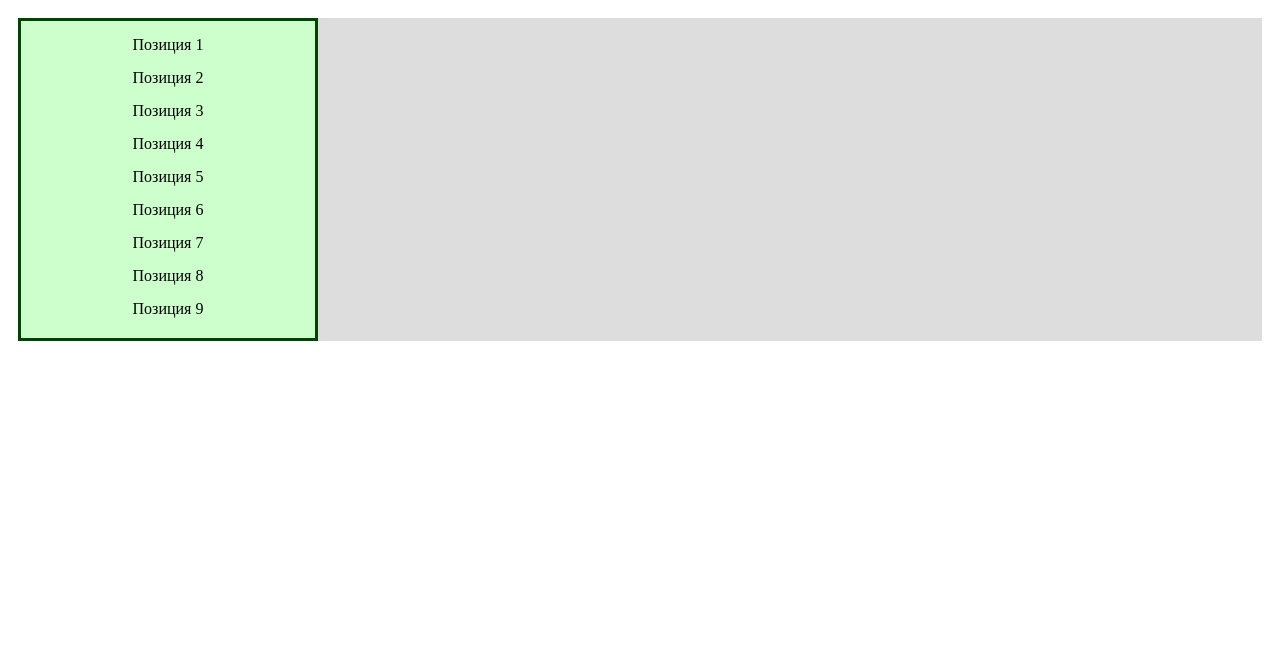
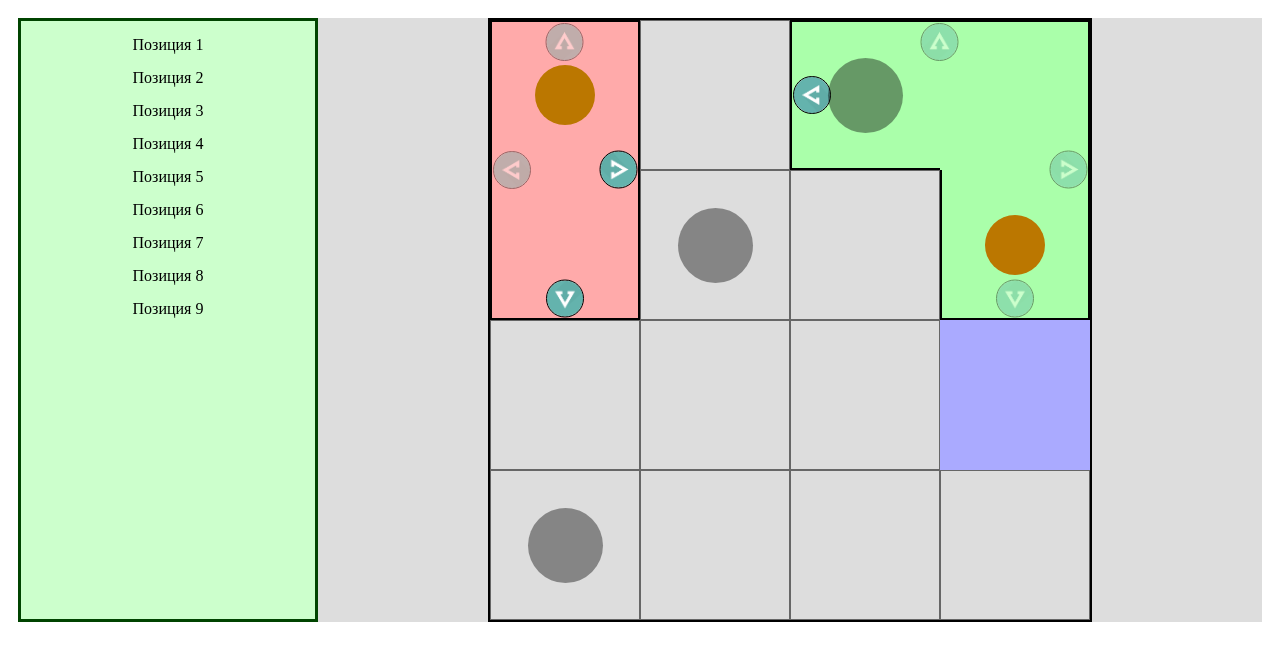
Before and after one commit to lis96/Thrifty_squirrels, a plain HTML site: page index.html in a window 1280 px wide. Drawn offline with Linux system fonts and the light colour scheme.

Commit message:
Base menu created

```diff
--- a/GUI/Field.js
+++ b/GUI/Field.js
@@ -33,6 +33,10 @@ class FieldGUI {
 		this.wrapped._minks.forEach(mink => {
 			this._minks.push(new MinkGUI(mink, this));
 		});
+		this._islands = [];
+		this.wrapped._islands.forEach(island => {
+			this._islands.push(new IslandGUI(island, this));
+		});
 	}
 
 	coordsOfTheGrid(coords) {
--- /dev/null
+++ b/GUI/Island.js
@@ -0,0 +1,14 @@
+'use strict';
+
+class IslandGUI {
+	constructor(wrapped, fieldGUI) {
+		this.wrapped = wrapped;						//обёртывающая декоратора
+		this.wrapped.setWrapper(this);				//регистрируем обёртку
+		this.field = fieldGUI;						//GUI поля
+		this.color = Settings.getFollowingColor();	//выдаём цвет
+		//на фаборике создаём объект графического элемента белочки
+		this.jQ = $('<div class="island"></div>').css(this.field.coordsOfTheGrid(this.wrapped.coords)).css('background-color', this.color);
+		//добавляем элемент на поле
+		this.field.jQ.append(this.jQ);
+	}
+}
--- a/GUI/Mink.js
+++ b/GUI/Mink.js
@@ -14,6 +14,9 @@ class MinkGUI {
 		//jQuery элемент
 		this.jQ = $('<div class="mink"><div class="circle"></div></div>').css(this.field.coordsOfTheGrid(this.wrapped.getCoords()));
 		this.field.jQ.append(this.jQ);	//Добавляем элемент на поле
+		if (this.wrapped.isFulled()) {
+			this.jQ.addClass('deactivate');
+		}
 	}
 	hideNut() {
 		/*
--- a/game/Field.js
+++ b/game/Field.js
@@ -12,6 +12,7 @@ class Field {
 
 	constructor() {
 		this._squirrels = [];				//массив белок
+		this._islands = [];
 		this._minks = [];					//массив норок
 		this._height = this._width = 4;		//размеры (дефолтно 4)
 		this._field = [];					//поле
@@ -37,6 +38,10 @@ class Field {
 			Производим переграссчёт таблицы поля в соответствии с положением белок на поле
 		*/
 		this._emptyField();
+		this._islands.forEach(island => {
+			const coords = island.getCoords();
+			this._field[coords[0] * this._width + coords[1]] = 1;
+		});
 		this._squirrels.forEach(sq => {
 			sq.getCoordsList().forEach(coords => {
 				if (this._field[coords[0] * this._width + coords[1]]) {
@@ -59,6 +64,20 @@ class Field {
 		*/
 		this._squirrels.push(sq);
 		this.resolveSquirrelsSpace();
+	}
+
+	setIsland(island) {
+		/*
+			Функция добавления островка на поле
+		*/
+		this._islands.push(island);
+		const islandCoords = island.getCoords();
+		this._minks.forEach(mink => {
+			const coords = mink.getCoords();
+			if (coords[0] === islandCoords[0] && coords[1] == islandCoords[1]) {
+				mink.hideNut();
+			}
+		});
 	}
 
 	toString() {
--- /dev/null
+++ b/game/Island.js
@@ -0,0 +1,20 @@
+class Island {
+	constructor(coords, field) {
+		this.coords = [coords[0], coords[1]];	//координаты белки на поле
+		this.field = field;						//поле
+		this.field.setIsland(this);				//вызываем функцию учёта белки на поле
+		this.wrappers = [];						//список обёртывающих
+	}
+	setWrapper(wrapper) {
+		/*
+			Регистрируем обёртывающую
+		*/
+		this.wrappers.push(wrapper);
+	}
+	getCoords() {
+		/*
+			Защищённый доступ к координатам
+		*/
+		return [this.coords[0], this.coords[1]];
+	}
+}
--- a/index.html
+++ b/index.html
@@ -12,10 +12,12 @@
 	<script language="javascript" type="text/javascript" src="game/squirrelsTypes.js"></script>
 	<script language="javascript" type="text/javascript" src="game/Mink.js"></script>
 	<script language="javascript" type="text/javascript" src="game/Squirrel.js"></script>
+	<script language="javascript" type="text/javascript" src="game/Island.js"></script>
 	<script language="javascript" type="text/javascript" src="game/Field.js"></script>
 	<script language="javascript" type="text/javascript" src="GUI/squirrelsGraphicFactory.js"></script>
 	<script language="javascript" type="text/javascript" src="GUI/Mink.js"></script>
 	<script language="javascript" type="text/javascript" src="GUI/Squirrel.js"></script>
+	<script language="javascript" type="text/javascript" src="GUI/Island.js"></script>
 	<script language="javascript" type="text/javascript" src="GUI/Field.js"></script>
 	<script language="javascript" type="text/javascript" src="positions.js"></script>
 	<script language="javascript" type="text/javascript" src="GUI/Menu.js"></script>
--- a/index.js
+++ b/index.js
@@ -1 +1,2 @@
-new MenuGUI('.menu', '.wrapper .display', PositionGetter);
+const menuGUI = new MenuGUI('.menu', '.wrapper .display', PositionGetter);
+menuGUI.changeOption(1);
--- a/positions.js
+++ b/positions.js
@@ -21,6 +21,7 @@ const PositionGetter = new (function(){
 			new Mink([1, 1], field);
 			new Mink([2, 3], field);
 			new Mink([3, 0], field);
+			new Island([2, 3], field);
 			new Squirrel([0, 0], field, 'line2height', [0, 0]);
 			new Squirrel([0, 2], field, 'bottomLeftCorner', [1, 1]);
 
--- a/style.css
+++ b/style.css
@@ -38,15 +38,12 @@ body {
 	border: 2px solid #000;
 	position: relative;
 }
-	.field .cell, .field .squirrel, .field .squirrel>.block {
+	.field .cell, .field .squirrel, .field .squirrel>.block, .field .island {
 		position: absolute;
 		box-sizing: border-box;
 	}
 	.field .cell {
 		border: 1px solid #666;
-	}
-	.field .squirrel {
-		background-color: yellow;
 	}
 	.field .squirrel>.block {
 		z-index: 3;
```
